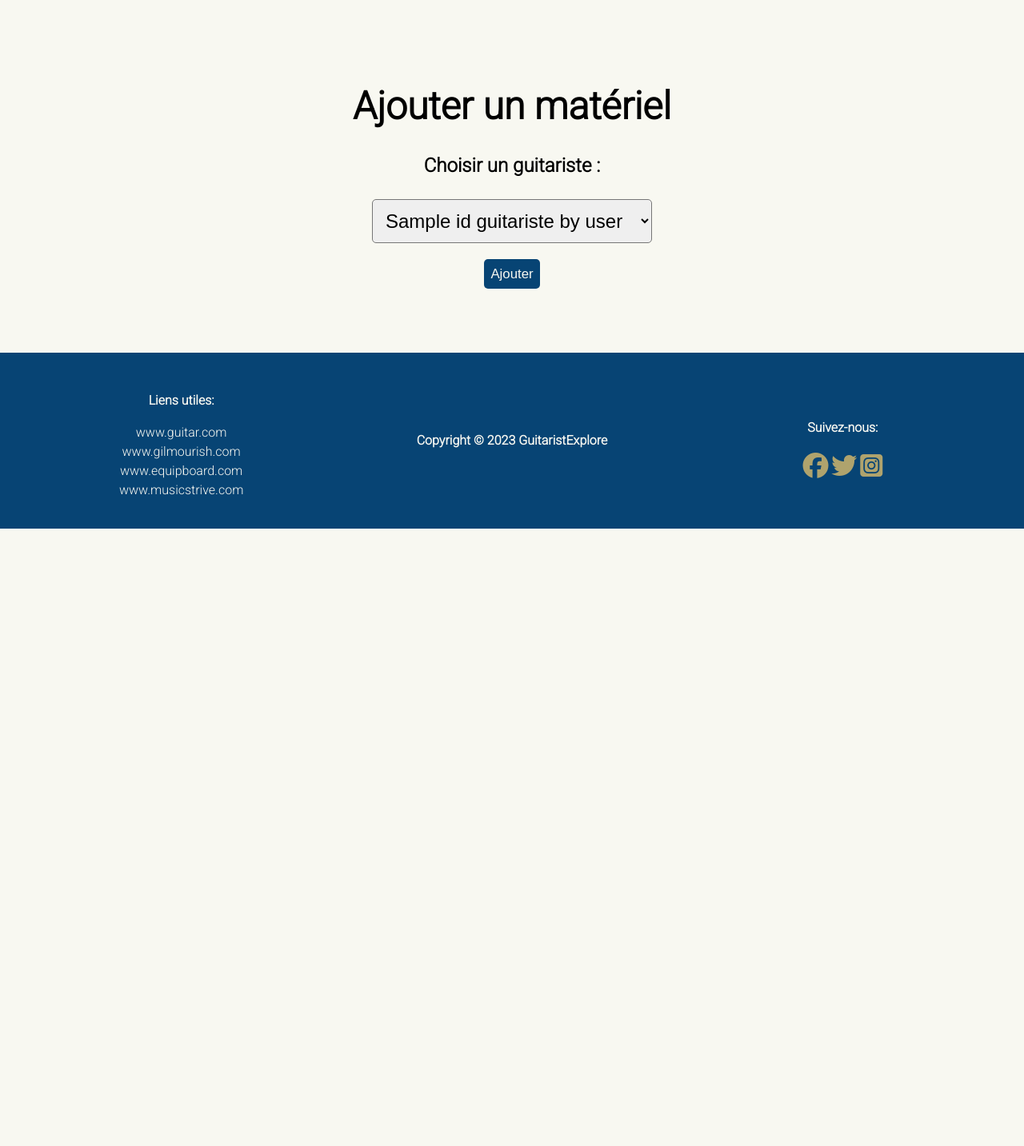
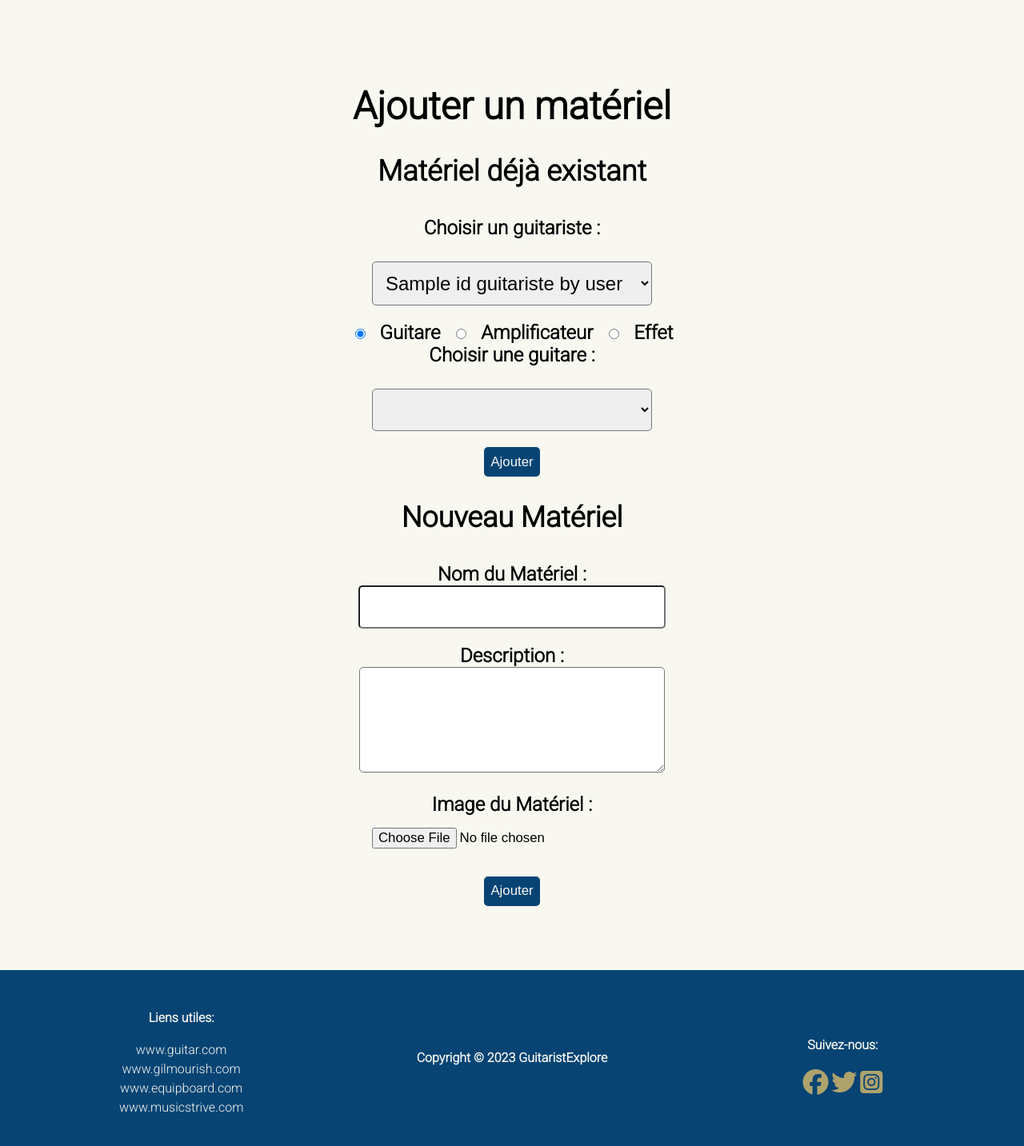
Before and after one commit to RaphaelPesce/GuitaristExplore, a PHP site: template views/materiel/addMateriel.php in a window 1280 px wide. Shown: the part 185-1618 px from the top of the page at 80% size. Before the commit the page ends 846 px from the top, so only its background shows below. Run offline with PHP 8.4, Linux system fonts and the light colour scheme; the template is opened without the code that fills it: most values are stand-ins (such as "Sample title", 1, 10 or a date in 2020); lists and menus that the app fills with data are empty; some libraries are stand-ins or nearby versions.

Commit message:
upAddMateriel

```diff
--- a/views/materiel/addMateriel.php
+++ b/views/materiel/addMateriel.php
@@ -6,20 +6,65 @@ $title = 'GuitaristExtreme - Formulaire Ajout Materiel';
     <div class="actionUser">
         <div class="textCenter">
             <h1>Ajouter un matériel</h1>
+            <div class="form-half">
+                <h2>Matériel déjà existant</h2>
                 <form action="#" method="POST" enctype="multipart/form-data">
                     <div><label for="nom">Choisir un guitariste :</label><br></div>
                     <div>
-                    <select id="guitaristeSelect" name="guitariste" required><?php foreach ($idGuitaristeByUser as $guitariste) : ?>
+                        <select id="guitaristeSelect" name="id_guitariste" required>
+                            <?php foreach ($idGuitaristeByUser as $guitariste) : ?>
                                 <option value="<?php echo $guitariste->id_guitariste; ?>">
                                     <?php echo $guitariste->nom; ?>
                                 </option>
                             <?php endforeach; ?>
                         </select>
                     </div>
-                <!-- Liste du matériel pour le guitariste choisi : affichage voir->fetchAPI.js-->
-                <div id="materielList"></div>
+                    <div class="radio-container">
+                        <input type="radio" id="categorieGuitare" name="categorie" value="Guitare" checked>
+                        <label for="categorieGuitare">Guitare</label>
+
+                        <input type="radio" id="categorieAmplificateur" name="categorie" value="Amplificateur">
+                        <label for="categorieAmplificateur">Amplificateur</label>
+
+                        <input type="radio" id="categorieEffet" name="categorie" value="Effet">
+                        <label for="categorieEffet">Effet</label>
+                    </div>
+                    <div id="guitareSelectDiv" style="display: block;">
+                        <label for="guitareSelect">Choisir une guitare :</label><br>
+                        <select id="guitareSelect" name="nom_materiel"></select>
+                    </div>
+                    <div id="amplificateurSelectDiv" style="display: none;">
+                        <label for="amplificateurSelect">Choisir un amplificateur :</label><br>
+                        <select id="amplificateurSelect" name="nom_materiel"></select>
+                    </div>
+                    <div id="effetSelectDiv" style="display: none;">
+                        <label for="effetSelect">Choisir un effet :</label><br>
+                        <select id="effetSelect" name="nom_materiel"></select>
+                    </div>
+                    <input type="hidden" id="id_materiel" name="id_materiel">
                     <button type="submit" class="button bgBlue textWhite" name="ajouter">Ajouter</button>
+                </form>
+            </div>
+            <div class="form-half">
+                <h2>Nouveau Matériel</h2>
+                <form action="../public/index.php?controller=materiel&action=addNewMateriel" method="POST" enctype="multipart/form-data">
+                    <input type="hidden" id="id_guitariste_new_material" name="id_guitariste">
+                    <div class="form-group">
+                        <label for="nom_materiel">Nom du Matériel :</label>
+                        <input type="text" id="nom_materiel" name="nom_materiel" required>
+                    </div>
+                    <div class="form-group">
+                        <label for="description">Description :</label>
+                        <textarea id="description" name="description" required></textarea>
+                    </div>
+                    <div class="form-group">
+                        <label for="img_mtr">Image du Matériel :</label>
+                        <input type="file" id="img_mtr" name="img_mtr" required>
+                    </div>
+                    <input type="hidden" id="categorie_new_material" name="categorie">
+                    <button type="submit" class="button bgBlue textWhite" name="ajouterNew">Ajouter</button>
                 </form>
             </div>
         </div>
     </div>
+</div>
```
Lines whose indentation alone changed are shown as unchanged.
